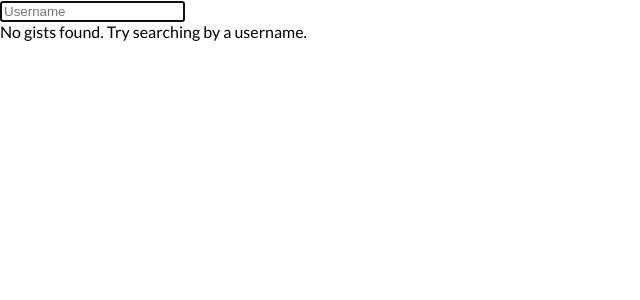
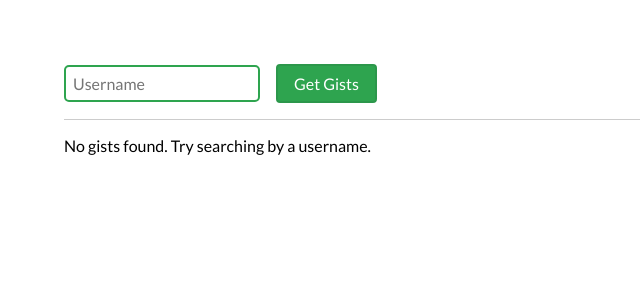
Before and after one commit to hossammourad/github-gists, a React (Create React App) app: page / in a window 1280 px wide. Shown: the top 300 px of the page, without its empty margins (0-640 px from the left). Built offline with nearby package versions, Linux system fonts and the light colour scheme.

Commit message:
styling for the user input

```diff
--- a/package.json
+++ b/package.json
@@ -3,6 +3,7 @@
   "version": "0.1.0",
   "private": true,
   "dependencies": {
+    "@emotion/react": "^11.1.1",
     "@testing-library/jest-dom": "^5.11.4",
     "@testing-library/react": "^11.1.0",
     "@testing-library/user-event": "^12.1.10",
--- /dev/null
+++ b/src/components/UserSearchInput/UserSearchInput.styles.ts
@@ -0,0 +1,13 @@
+import { css } from "@emotion/react";
+
+import { colors, units } from "../../styling";
+
+export const form = css`
+  margin-bottom: ${units.one};
+  padding-bottom: ${units.one};
+  border-bottom: 1px solid ${colors.lightGray};
+`;
+
+export const input = css`
+  margin-right: ${units.one};
+`;
--- a/src/components/UserSearchInput/UserSearchInput.tsx
+++ b/src/components/UserSearchInput/UserSearchInput.tsx
@@ -1,6 +1,9 @@
+/** @jsxImportSource @emotion/react */
 import { FC, FormEvent, useState } from "react";
 
 import { isUsernameValid } from "../../utils";
+import * as styles from "./UserSearchInput.styles";
+import { sharedStyles } from "../../styling";
 
 interface Props {
   fetchGists: (username: string) => void;
@@ -19,17 +22,19 @@ const UserSearchInput: FC<Props> = ({ fetchGists }) => {
   };
 
   return (
-    <>
-      <form onSubmit={onSubmit}>
+    <form onSubmit={onSubmit} css={styles.form}>
       <input
         type="text"
         placeholder="Username"
         autoFocus
         required
         onChange={(e) => updateUsername(e.target.value)}
+        css={[sharedStyles.input, styles.input]}
       />
+      <button type="submit" css={sharedStyles.button}>
+        Get Gists
+      </button>
     </form>
-    </>
   );
 };
 
--- a/src/index.css
+++ b/src/index.css
@@ -1,8 +1,15 @@
 body {
   margin: 0;
-  font-family: "Lato", sans-serif;
   -webkit-font-smoothing: antialiased;
   -moz-osx-font-smoothing: grayscale;
+  font-size: 16px;
+  padding: 4rem;
+  max-width: 1200px;
+  margin: auto;
+}
+
+body * {
+  font-family: "Lato", sans-serif;
 }
 
 code {
--- /dev/null
+++ b/src/styling/colors.ts
@@ -0,0 +1,6 @@
+export const lightGray = "#CCC";
+
+export const green = "#2EA44F";
+export const darkGreen = "#2C974B";
+
+export const white = "#FFF";
--- /dev/null
+++ b/src/styling/index.ts
@@ -0,0 +1,4 @@
+export * as units from "./units";
+export * as colors from "./colors";
+export * as typography from "./typography";
+export * as sharedStyles from "./sharedStyles";
--- /dev/null
+++ b/src/styling/sharedStyles.ts
@@ -0,0 +1,31 @@
+import { css } from "@emotion/react";
+
+import { units, colors, typography } from "./index";
+
+export const input = css`
+  padding: ${units.half};
+  border-radius: ${units.quarter};
+  border: 1px solid ${colors.lightGray};
+  font-size: ${typography.text};
+  margin-right: ${units.one};
+
+  &:focus {
+    outline-color: ${colors.green};
+  }
+`;
+
+export const button = css`
+  padding: ${units.half} ${units.one};
+  background-color: ${colors.green};
+  color: ${colors.white};
+  font-size: ${typography.text};
+  border-radius: ${units.quarter};
+  border: 2px solid ${colors.darkGreen};
+  cursor: pointer;
+  transition: 0.3s;
+  outline: none;
+
+  &:hover {
+    background-color: ${colors.darkGreen};
+  }
+`;
--- /dev/null
+++ b/src/styling/typography.ts
@@ -0,0 +1 @@
+export const text = "1rem";
--- /dev/null
+++ b/src/styling/units.ts
@@ -0,0 +1,3 @@
+export const one = "1rem";
+export const half = "0.5rem";
+export const quarter = "0.25rem";
```
Also changed, not shown: 1 other file (tests, documents, lock files or other folders). Lines whose indentation alone changed are shown as unchanged.
